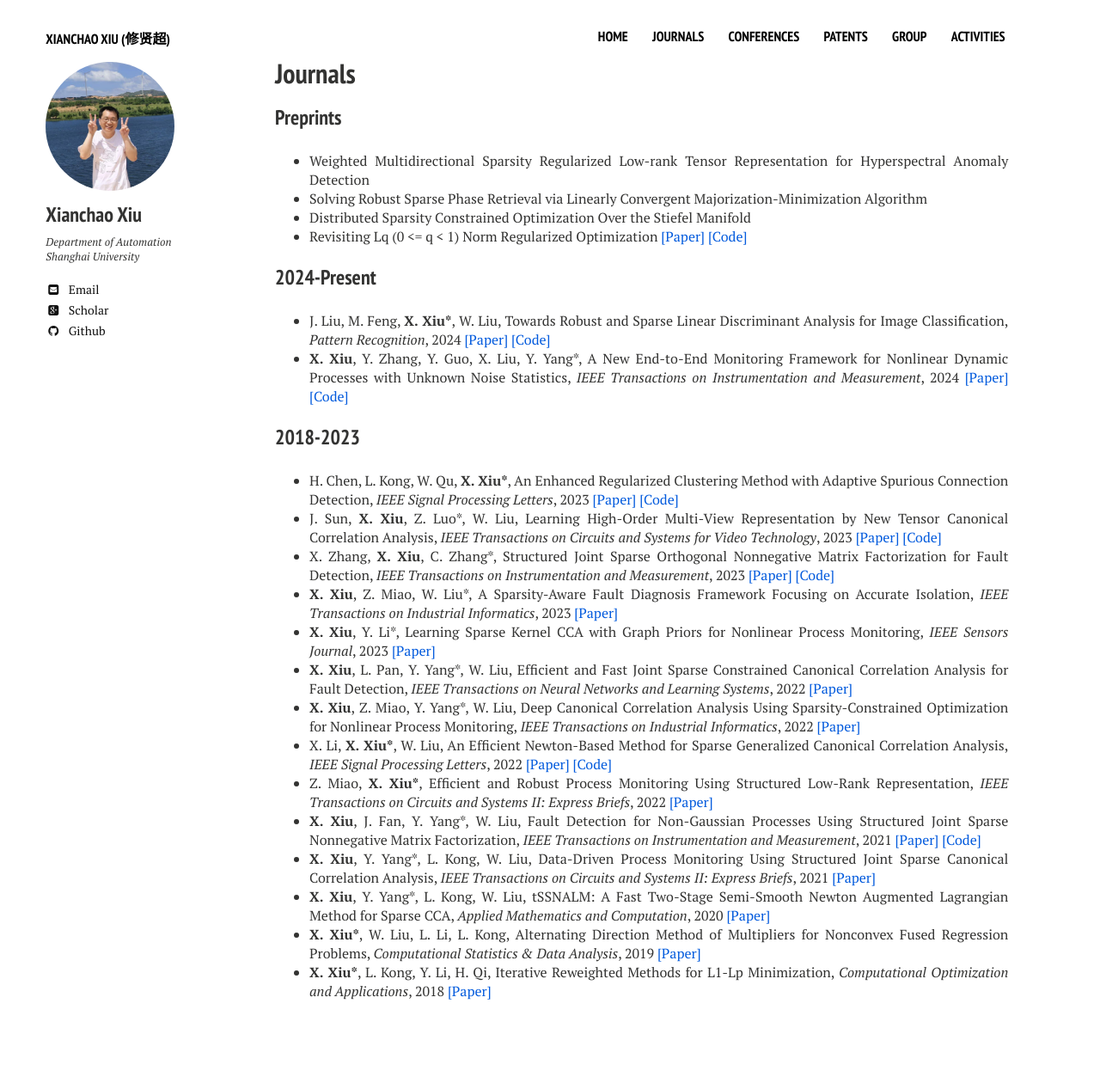
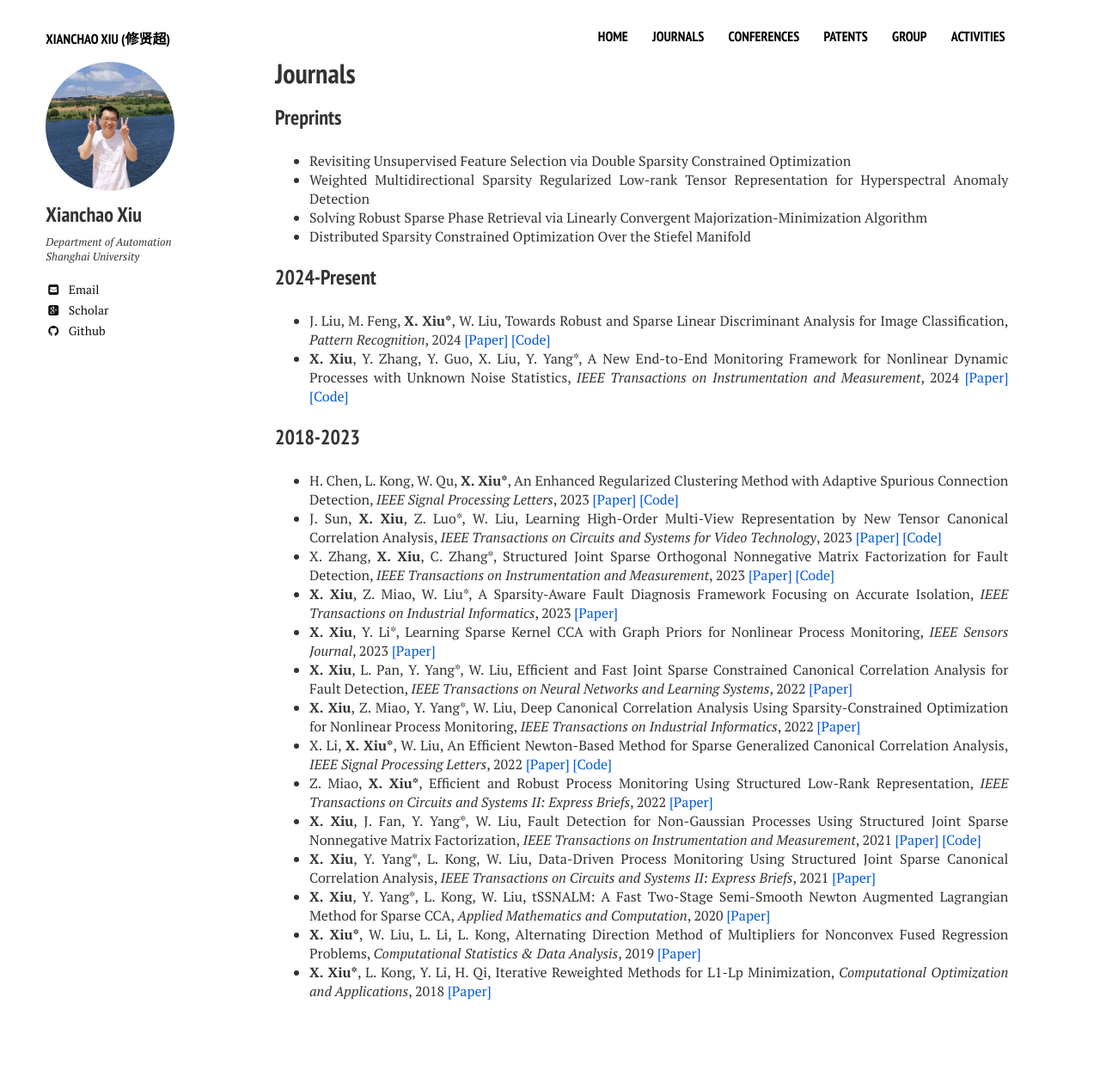
Before and after one commit to xianchaoxiu/xianchaoxiu.github.io, a Jekyll site: the page built from journals/index.md, in a window 1280 px wide. Shown: the whole page at 86% size. Built offline with Jekyll 4.4.1, drawn with Linux system fonts in a browser that asks for light colours; nearby versions of some CDN libraries.

Commit message:
Update index.md

```diff
--- a/journals/index.md
+++ b/journals/index.md
@@ -8,10 +8,10 @@ share: false
 ---
 
 ### Preprints
+* Revisiting Unsupervised Feature Selection via Double Sparsity Constrained Optimization <br>
 * Weighted Multidirectional Sparsity Regularized Low-rank Tensor Representation for Hyperspectral Anomaly Detection <br>
 * Solving Robust Sparse Phase Retrieval via Linearly Convergent Majorization-Minimization Algorithm <br>
 * Distributed Sparsity Constrained Optimization Over the Stiefel Manifold	<br>
-* Revisiting Lq (0 <= q < 1) Norm Regularized Optimization <a href="https://arxiv.org/abs/2306.14394" class="textlink" target="_blank">[Paper]</a> <a href="https://github.com/ShenglongZhou/PSNP" class="textlink" target="_blank">[Code]</a> <br>
 
 ### 2024-Present
 * J. Liu, M. Feng, <b>X. Xiu*</b>, W. Liu, Towards Robust and Sparse Linear Discriminant Analysis for Image Classification, <i>Pattern Recognition</i>, 2024 <a href="https://www.sciencedirect.com/science/article/pii/S0031320324002632" class="textlink" target="_blank">[Paper]</a> <a href="https://github.com/EMXlight/RSLDAplus" class="textlink" target="_blank">[Code]</a> <br>
```
